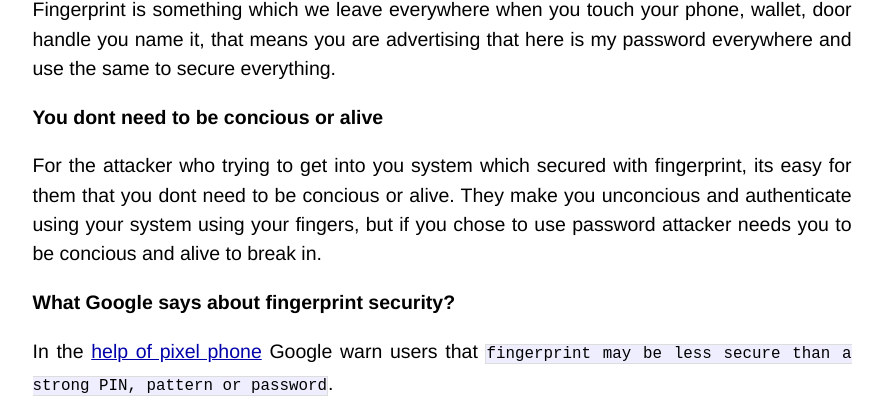
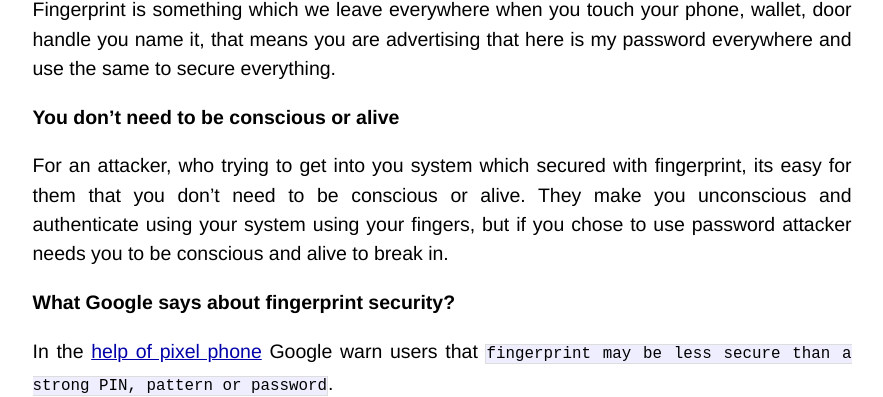
Before and after one commit to revathskumar/blog.revathskumar.com, a Jekyll site: the page built from _posts/2017-03-29-fringerprints-are-not-passwords.md, in a window 1280 px wide and 900 px high, scrolled down 1102 px, cut to the strip 154-551 px from the top of the window. Shown: the whole strip, without its empty margins (198-1081 px from the left). Built offline with Jekyll 4.4.1, drawn with Linux system fonts in a browser that asks for light colours.

Commit message:
fix spelling

```diff
--- a/_posts/2017-03-29-fringerprints-are-not-passwords.md
+++ b/_posts/2017-03-29-fringerprints-are-not-passwords.md
@@ -38,12 +38,12 @@ Fingerprint is something which we leave everywhere when you touch your phone, wa
 handle you name it, that means you are advertising that here is my password everywhere and
 use the same to secure everything.
 
-## You dont need to be concious or alive
+## You don't need to be conscious or alive
 
-For the attacker who trying to get into you system which secured with fingerprint, its
-easy for them that you dont need to be concious or alive. They make you unconcious and
+For an attacker, who trying to get into you system which secured with fingerprint, its
+easy for them that you don't need to be conscious or alive. They make you unconscious and
 authenticate using your system using your fingers, but if you chose to use password
-attacker needs you to be concious and alive to break in.
+attacker needs you to be conscious and alive to break in.
 
 ## What Google says about fingerprint security?
 
```
